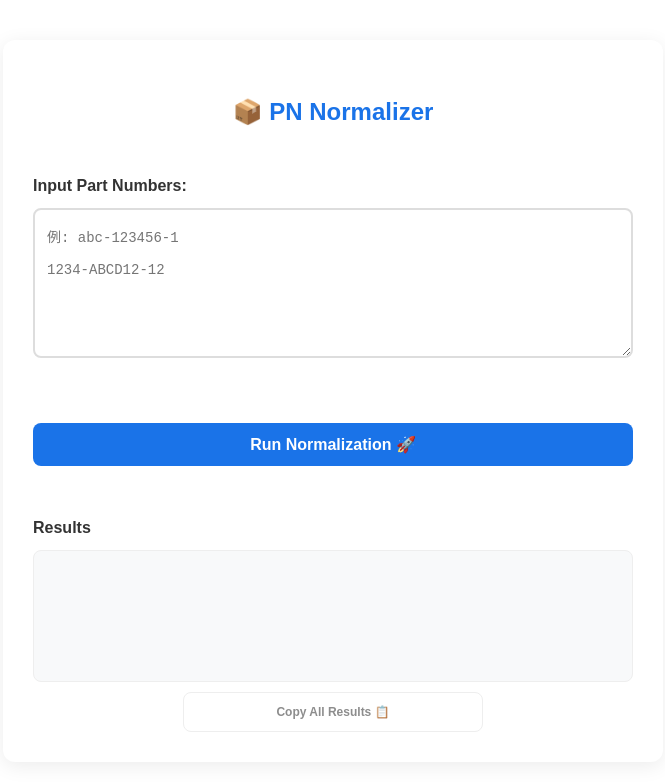
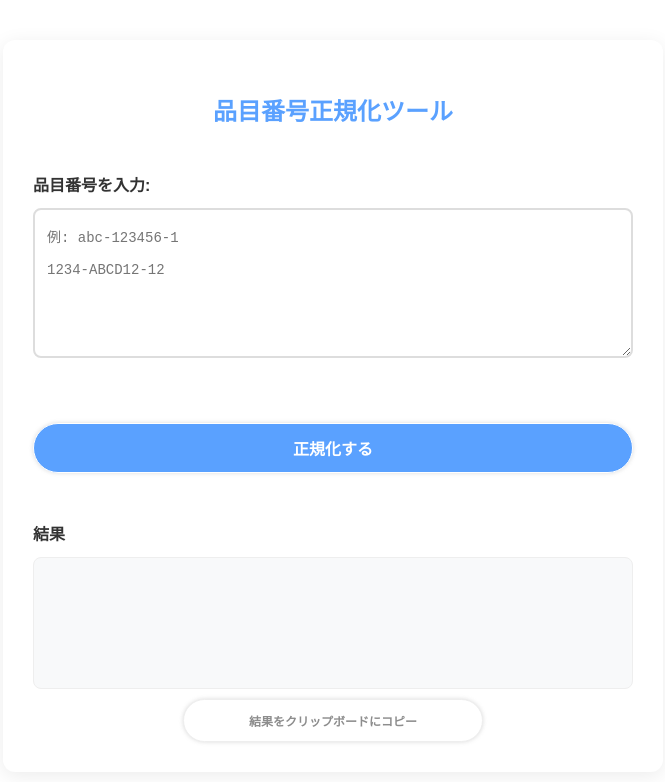
Before and after one commit to hatopoppo404/probable-octo-bassoon, a plain HTML site: page pn_Formatter/index.html in a window 1280 px wide. Shown: the whole page, without its empty margins (307-972 px from the left). Drawn offline with Linux system fonts and the light colour scheme.

Commit message:
スタイルの微調整

```diff
--- a/pn_Formatter/index.html
+++ b/pn_Formatter/index.html
@@ -21,21 +21,21 @@
 
 <body>
     <div class="container">
-        <h1>📦 PN Normalizer</h1>
+        <h1>品目番号正規化ツール</h1>
 
         <section id="input-section">
-            <label for="inputList" id="inputLabel">Input Part Numbers:</label>
+            <label for="inputList" id="inputLabel">品目番号を入力:</label>
             <textarea id="inputList" placeholder="例: abc-123456-1&#10;1234-ABCD12-12"></textarea>
         </section>
 
         <div id="action-section">
-            <button id="runBtn">Run Normalization 🚀</button>
+            <button id="runBtn">正規化する</button>
         </div>
 
         <section id="output-section">
-            <h2 id="outputTitle">Results</h2>
+            <h2 id="outputTitle">結果</h2>
             <div id="resultArea" class="result-box"></div>
-            <button id="copyAllBtn">Copy All Results 📋</button>
+            <button id="copyAllBtn">結果をクリップボードにコピー</button>
         </section>
     </div>
     <script src="script.js?v=1.0"></script>
--- a/pn_Formatter/style.css
+++ b/pn_Formatter/style.css
@@ -25,7 +25,7 @@ h1 {
     font-size: 1.5rem;
     margin-top: 30px;
     text-align: center;
-    color: #1a73e8;
+    color: #5aa1ff;
 }
 
 /* 入力エリア */
@@ -58,7 +58,7 @@ textarea {
 
 textarea:focus {
     outline: none;
-    border-color: #1a73e8;
+    border-color: #5aa1ff;
 }
 
 /* ボタン */
@@ -69,18 +69,22 @@ textarea:focus {
 #runBtn {
     width: 100%;
     padding: 12px;
-    background-color: #1a73e8;
+    background-color: #5aa1ff;
     color: white;
     border: none;
-    border-radius: 8px;
+    border-radius: 9999px;
     font-size: 16px;
     font-weight: bold;
     cursor: pointer;
     transition: background 0.3s;
+    border: solid 1px #ffffff;
+    box-shadow: 0 0 4px#8d8d8d4e;
 }
 
 #runBtn:hover {
-    background-color: #1557b0;
+    background-color: #3e91ff;
+    border: solid 1px #ffffff;
+    box-shadow: 0 0 8px#8d8d8d8a;
 }
 
 /* 結果表示エリア */
@@ -118,14 +122,15 @@ textarea:focus {
     background-color: #ffffff;
     color: #8d8d8d;
     border: none;
-    border-radius: 8px;
+    border-radius: 9999px;
     font-size: 12px;
     font-weight: bold;
     border: 1px solid #eee;
     cursor: pointer;
     transition: background 0.3s;
+    box-shadow: 0 0 4px#8d8d8d4e;
 }
 
 #copyAllBtn:hover {
-    background-color: #dedede;
+    box-shadow: 0 0 6px#8d8d8d8a;
 }
```
